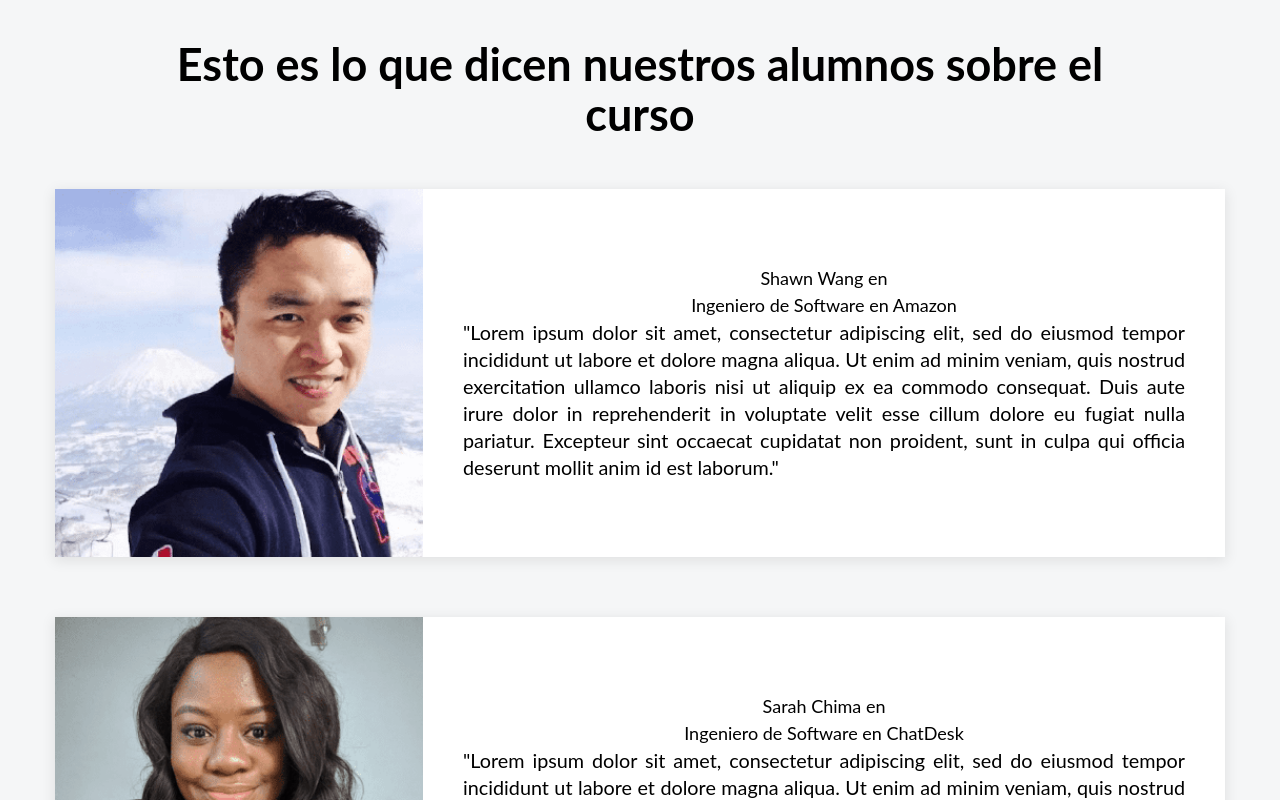
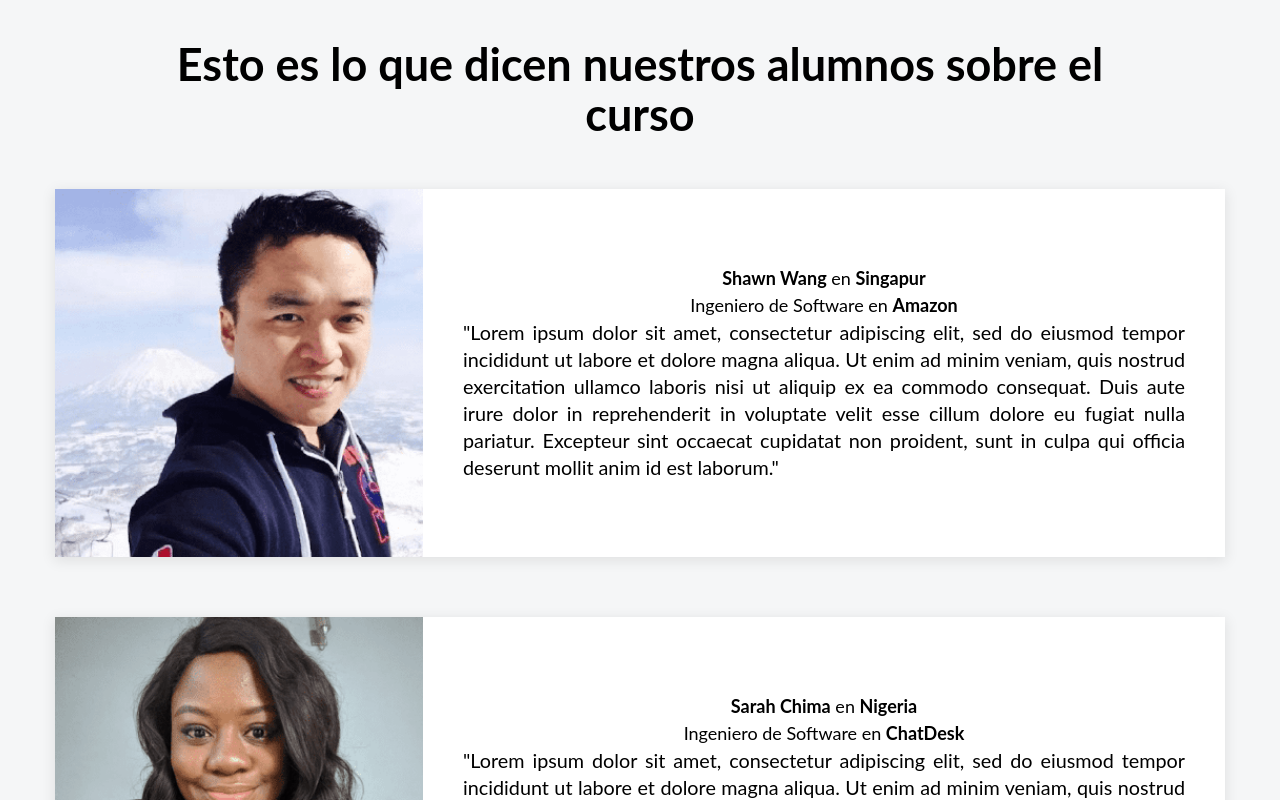
Before and after one commit to Omar0511/Testimonios, a React (Create React App) app: page / in a window 1280 px wide. Shown: the top 800 px of the page. Built offline with nearby package versions, Linux system fonts and the light colour scheme.

Commit message:
Añadiendo texto en negritas

```diff
--- a/src/App.js
+++ b/src/App.js
@@ -14,7 +14,7 @@ function App() {
 
         <Testimonio
           nombre = 'Shawn Wang'
-          pasi = 'Singapur'
+          pais = 'Singapur'
           imagen = 'shawn'
           cargo = 'Ingeniero de Software'
           empresa = 'Amazon'
@@ -23,7 +23,7 @@ function App() {
 
         <Testimonio
           nombre = 'Sarah Chima'
-          pasi = 'Nigeria'
+          pais = 'Nigeria'
           imagen = 'sarah'
           cargo = 'Ingeniero de Software'
           empresa = 'ChatDesk'
@@ -32,7 +32,7 @@ function App() {
 
         <Testimonio
           nombre = 'Emma Bostian'
-          pasi = 'Suecia'
+          pais = 'Suecia'
           imagen = 'emma'
           cargo = 'Ingeniero de Software'
           empresa = 'Spotify'
--- a/src/component/Testimonio.js
+++ b/src/component/Testimonio.js
@@ -22,8 +22,14 @@ function Testimonio(props)
             />
 
             <div className='contenedor-texto-testimonio'>
-                <p className='nombre-testimonio'>{props.nombre} en {props.pais}</p>
-                <p className='cargo-testimonitos'>{props.cargo} en {props.empresa}</p>
+                <p className='nombre-testimonio'>
+                    <span className='texto-negrita'>{props.nombre}</span> en <span className='texto-negrita'>{props.pais}</span>
+                </p>
+
+                <p className='cargo-testimonitos'>
+                    {props.cargo} en <span className='texto-negrita'>{props.empresa}</span>
+                </p>
+
                 <p className='texto-testimonio'>"{props.testimonio}"</p>
             </div>
         </div>
--- a/src/css/styles.css
+++ b/src/css/styles.css
@@ -36,3 +36,7 @@
     font-size: 1.1rem;
     text-align: justify;
 }
+
+.texto-negrita {
+    font-weight: bold;
+}
```
